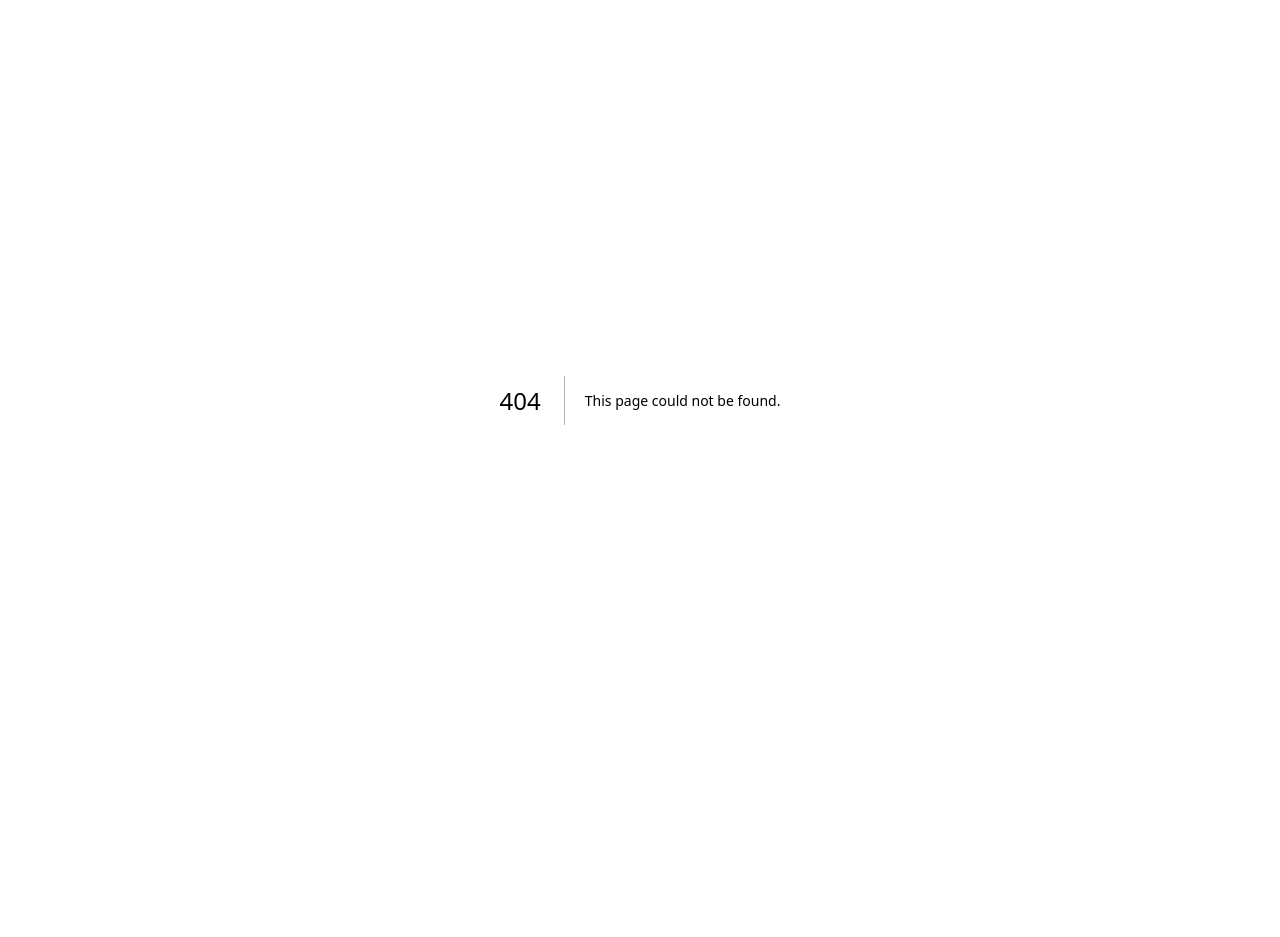
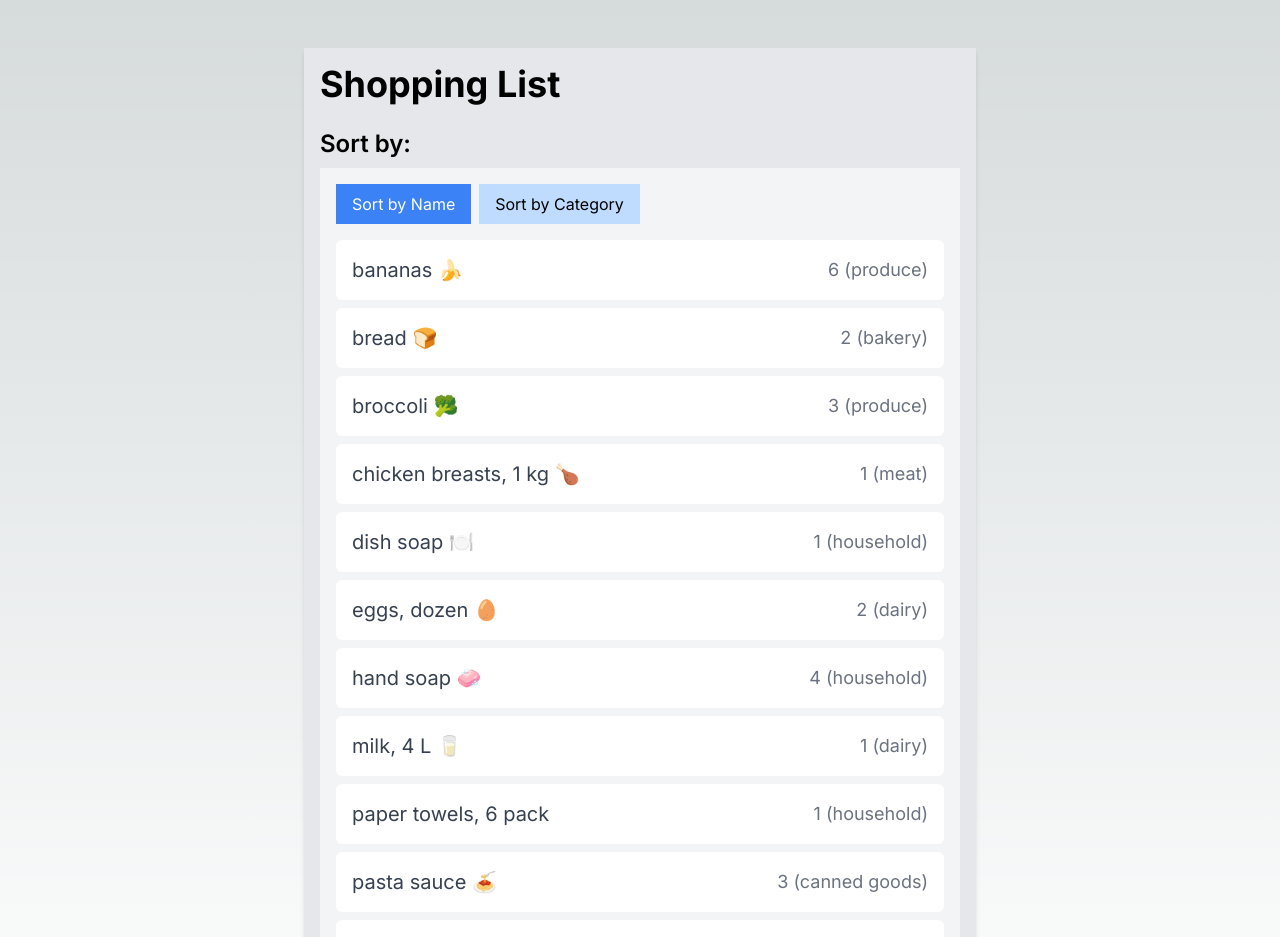
Before and after one commit to jonahscott/cprg306-assignments, a Next.js app: page /week6 in a window 1280 px wide. Before the commit this address had no page. Shown: the top 937 px of the page. Before the commit the page ends 800 px from the top, so only its background shows below. Built offline with nearby package versions, Linux system fonts and the light colour scheme.

Commit message:
copy files from previous weeks to week6

```diff
--- /dev/null
+++ b/app/week6/item-list.js
@@ -0,0 +1,42 @@
+"use client";
+
+import React, { useState } from 'react';
+import Item from './item';
+import itemsData from './items.json';
+
+const ItemList = () => {
+    const [sortBy, setSortBy] = useState('name');
+    const sortedItems = [...itemsData];
+
+    if (sortBy === 'name') {
+        sortedItems.sort((a, b) => a.name.localeCompare(b.name));
+    } else if (sortBy === 'category') {
+        sortedItems.sort((a, b) => a.category.localeCompare(b.category));
+    }
+
+    return (
+        <div className="bg-gray-100 p-4 w-full min-h-screen">
+            <div className="mb-4">
+                <button
+                    className={`px-4 py-2 mr-2 ${sortBy === 'name' ? 'bg-blue-500 text-white' : 'bg-blue-200'}`}
+                    onClick={() => setSortBy('name')}
+                >
+                    Sort by Name
+                </button>
+                <button
+                    className={`px-4 py-2 ${sortBy === 'category' ? 'bg-blue-500 text-white' : 'bg-blue-200'}`}
+                    onClick={() => setSortBy('category')}
+                >
+                    Sort by Category
+                </button>
+            </div>
+            <ul>
+                {sortedItems.map(item => (
+                    <Item key={item.id} {...item} />
+                ))}
+            </ul>
+        </div>
+    );
+};
+
+export default ItemList;
--- /dev/null
+++ b/app/week6/item.js
@@ -0,0 +1,10 @@
+const Item = ({ name, quantity, category }, index) => {
+    return (
+        <li className={`flex justify-between p-4 my-2 rounded-md ${index % 2 === 0 ? 'bg-gray-200' : 'bg-white'}`}>
+            <span className="text-xl text-gray-700">{name}</span>
+            <span className="text-lg text-gray-500">{quantity} ({category})</span>
+        </li>
+    );
+};
+
+export default Item;
--- /dev/null
+++ b/app/week6/items.json
@@ -0,0 +1,74 @@
+[
+    {
+      "id": "1h2GJKH12gkHG31h1H",
+      "name": "milk, 4 L 🥛",
+      "quantity": 1,
+      "category": "dairy"
+    },
+    {
+      "id": "2KJH3k2j3H1k2J3K1H",
+      "name": "bread 🍞",
+      "quantity": 2,
+      "category": "bakery"
+    },
+    {
+      "id": "3h2KJH3k2j3H1k2J3",
+      "name": "eggs, dozen 🥚",
+      "quantity": 2,
+      "category": "dairy"
+    },
+    {
+      "id": "4k2J3K1H2GJKH12gk",
+      "name": "bananas 🍌",
+      "quantity": 6,
+      "category": "produce"
+    },
+    {
+      "id": "5H1h1H2KJH3k2j3H",
+      "name": "broccoli 🥦",
+      "quantity": 3,
+      "category": "produce"
+    },
+    {
+      "id": "6H1k2J3K1H2GJKH1",
+      "name": "chicken breasts, 1 kg 🍗",
+      "quantity": 1,
+      "category": "meat"
+    },
+    {
+      "id": "7gkHG31h1H2KJH3k",
+      "name": "pasta sauce 🍝",
+      "quantity": 3,
+      "category": "canned goods"
+    },
+    {
+      "id": "8j3H1k2J3K1H2GJK",
+      "name": "spaghetti, 454 g 🍝",
+      "quantity": 2,
+      "category": "dry goods"
+    },
+    {
+      "id": "9H12gkHG31h1H2KJ",
+      "name": "toilet paper, 12 pack 🧻",
+      "quantity": 1,
+      "category": "household"
+    },
+    {
+      "id": "10H3k2j3H1k2J3K1",
+      "name": "paper towels, 6 pack",
+      "quantity": 1,
+      "category": "household"
+    },
+    {
+      "id": "11k2J3K1H2GJKH12",
+      "name": "dish soap 🍽️",
+      "quantity": 1,
+      "category": "household"
+    },
+    {
+      "id": "12GJKH12gkHG31h1",
+      "name": "hand soap 🧼",
+      "quantity": 4,
+      "category": "household"
+    }
+  ]
--- /dev/null
+++ b/app/week6/new-item.js
@@ -0,0 +1,81 @@
+"use client";
+
+import React, { useState } from 'react';
+
+export default function NewItem() {
+  const [name, setName] = useState('');
+  const [quantity, setQuantity] = useState(1);
+  const [category, setCategory] = useState('produce');
+
+  const handleSubmit = (e) => {
+    e.preventDefault();
+    const item = { name, quantity, category };
+    console.log(item);
+    alert(`Name: ${name}, Quantity: ${quantity}, Category: ${category}`);
+    setName('');
+    setQuantity(1);
+    setCategory('produce');
+  };
+
+  return (
+    <div className="min-h-screen flex items-center justify-center bg-black-100">
+      <form onSubmit={handleSubmit} className="p-8 bg-white rounded-md shadow-md w-96 space-y-4">
+        <div>
+          <label htmlFor="name" className="block text-sm font-medium text-gray-700">
+            Item Name
+          </label>
+          <input
+            type="text"
+            id="name"
+            value={name}
+            onChange={(e) => setName(e.target.value)}
+            required
+            placeholder="Item Name"
+            className="mt-1 p-2 w-full border rounded-md text-black"
+          />
+        </div>
+        <div>
+          <label htmlFor="quantity" className="block text-sm font-medium text-gray-700">
+            Quantity
+          </label>
+          <input
+            type="number"
+            id="quantity"
+            min="1"
+            max="99"
+            value={quantity}
+            onChange={(e) => setQuantity(Number(e.target.value))}
+            required
+            className="mt-1 p-2 w-full border rounded-md text-black"
+          />
+        </div>
+        <div>
+          <label htmlFor="category" className="block text-sm font-medium text-gray-700">
+            Category
+          </label>
+          <select
+            id="category"
+            value={category}
+            onChange={(e) => setCategory(e.target.value)}
+            className="mt-1 p-2 w-full border rounded-md text-black"
+          >
+            <option value="produce">Produce</option>
+            <option value="dairy">Dairy</option>
+            <option value="bakery">Bakery</option>
+            <option value="meat">Meat</option>
+            <option value="frozen">Frozen Foods</option>
+            <option value="canned">Canned Goods</option>
+            <option value="dry">Dry Goods</option>
+            <option value="beverages">Beverages</option>
+            <option value="snacks">Snacks</option>
+            <option value="household">Household</option>
+            <option value="other">Other</option>
+          </select>
+        </div>
+        <button type="submit" className="py-2 px-4 bg-blue-500 text-white rounded">
+          Submit
+        </button>
+      </form>
+    </div>
+  );
+}
--- /dev/null
+++ b/app/week6/page.js
@@ -0,0 +1,15 @@
+import ItemList from './item-list';
+
+function Page() {
+    return (
+        <main className="max-w-2xl mx-auto mt-12 p-4 bg-gray-200 shadow-md">
+            <h1 className="text-4xl font-bold mb-6 text-black">Shopping List</h1>
+            <div className="mb-4">
+                <h2 className="text-2xl font-semibold mb-2 text-black">Sort by:</h2>
+                <ItemList />
+            </div>
+        </main>
+    );
+}
+
+export default Page;
```
